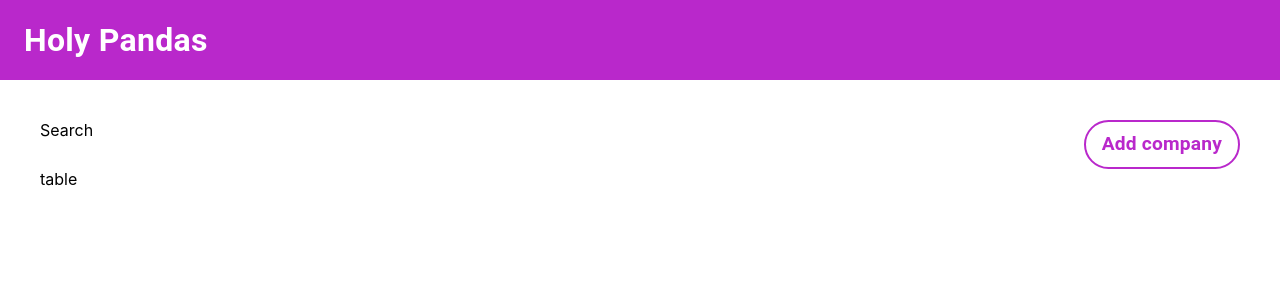
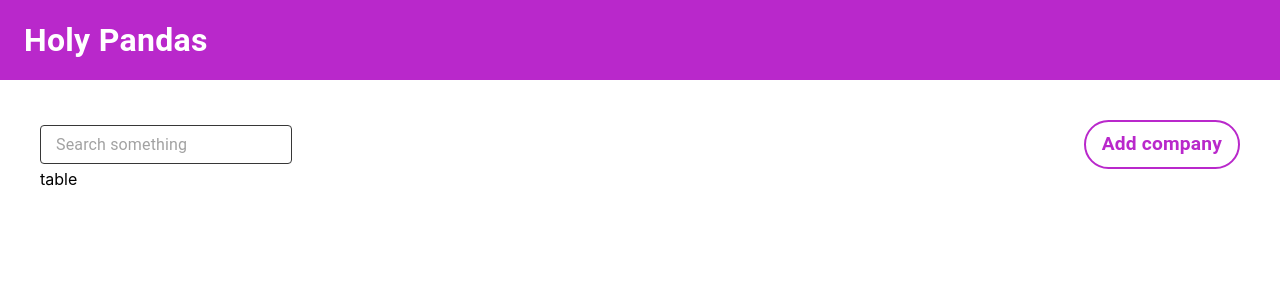
Before and after one commit to TeradonGenesis/adhacks, a React (Create React App) app in the folder adhacks-web-client/: page / in a window 1280 px wide. Shown: the top 300 px of the page. Built offline with nearby package versions, Linux system fonts and the light colour scheme.

Commit message:
CReated TextInput

```diff
--- /dev/null
+++ b/adhacks-web-client/src/components/FormInputs/TextInput/TextInput.js
@@ -0,0 +1,27 @@
+import { styled, TextField } from "@mui/material";
+import React from "react";
+
+const StyledTextField = styled(TextField)(({ theme }) => ({
+  "& .MuiInputBase-root": {
+    padding: theme.spacing(1),
+    display: "flex",
+    alignItems: "center",
+  },
+
+  "& .MuiOutlinedInput-root": {
+    "& fieldset": {
+      border: `1px solid ${theme.palette.border.main} !important`,
+    },
+  },
+
+  "& .MuiInputBase-input": {
+    margin: 0,
+    padding: `0px ${theme.spacing(1)}`,
+  },
+}));
+
+const TextInput = ({ TextFieldProps = {} }) => {
+  return <StyledTextField {...TextFieldProps} />;
+};
+
+export default TextInput;
--- /dev/null
+++ b/adhacks-web-client/src/components/FormInputs/TextInput/index.js
@@ -0,0 +1 @@
+export { default } from "./TextInput";
--- a/adhacks-web-client/src/pages/Home/HomePage.js
+++ b/adhacks-web-client/src/pages/Home/HomePage.js
@@ -2,6 +2,7 @@ import { Box, styled } from "@mui/material";
 import React from "react";
 
 import ActionButton from "@/components/Buttons/ActionButton";
+import TextInput from "@/components/FormInputs/TextInput";
 
 const HomePageContainer = styled(Box)(({ theme }) => ({
   padding: `${theme.spacing(5)}`,
@@ -10,16 +11,16 @@ const HomePageContainer = styled(Box)(({ theme }) => ({
 const ToolbarContainer = styled(Box)(({ theme }) => ({
   display: "flex",
   justifyContent: "space-between",
+  alignItems: "center",
 }));
 
 const HomePage = () => {
   return (
     <HomePageContainer>
       <ToolbarContainer>
-        <Box>Search</Box>
-        <Box>
-          <ActionButton label="Add company" variant="outlined" />
-        </Box>
+        <TextInput TextFieldProps={{ placeholder: "Search something" }} />
+
+        <ActionButton label="Add company" variant="outlined" />
       </ToolbarContainer>
 
       <Box>table</Box>
--- a/adhacks-web-client/src/theme.js
+++ b/adhacks-web-client/src/theme.js
@@ -5,6 +5,10 @@ const theme = createTheme({
     primary: {
       main: "#B928CB",
     },
+
+    border: {
+      main: "#373737",
+    },
   },
 });
 
```
